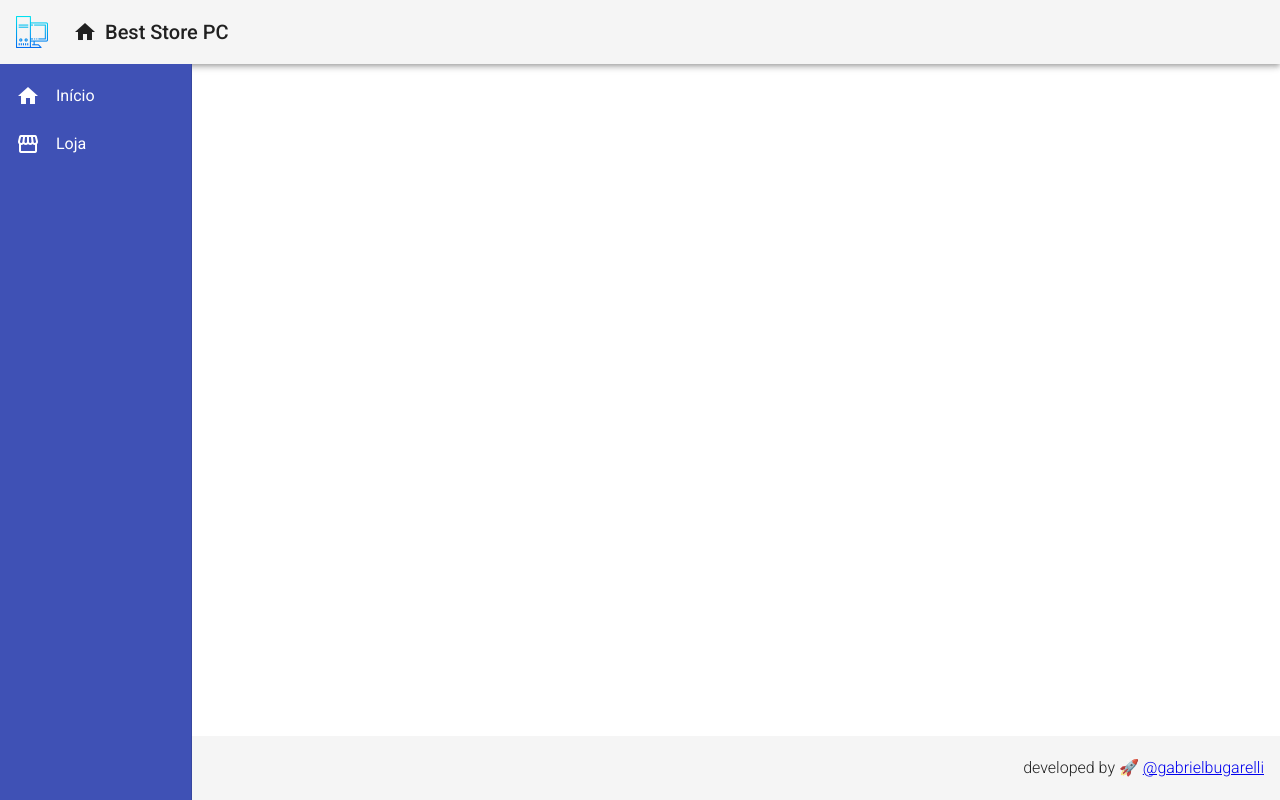
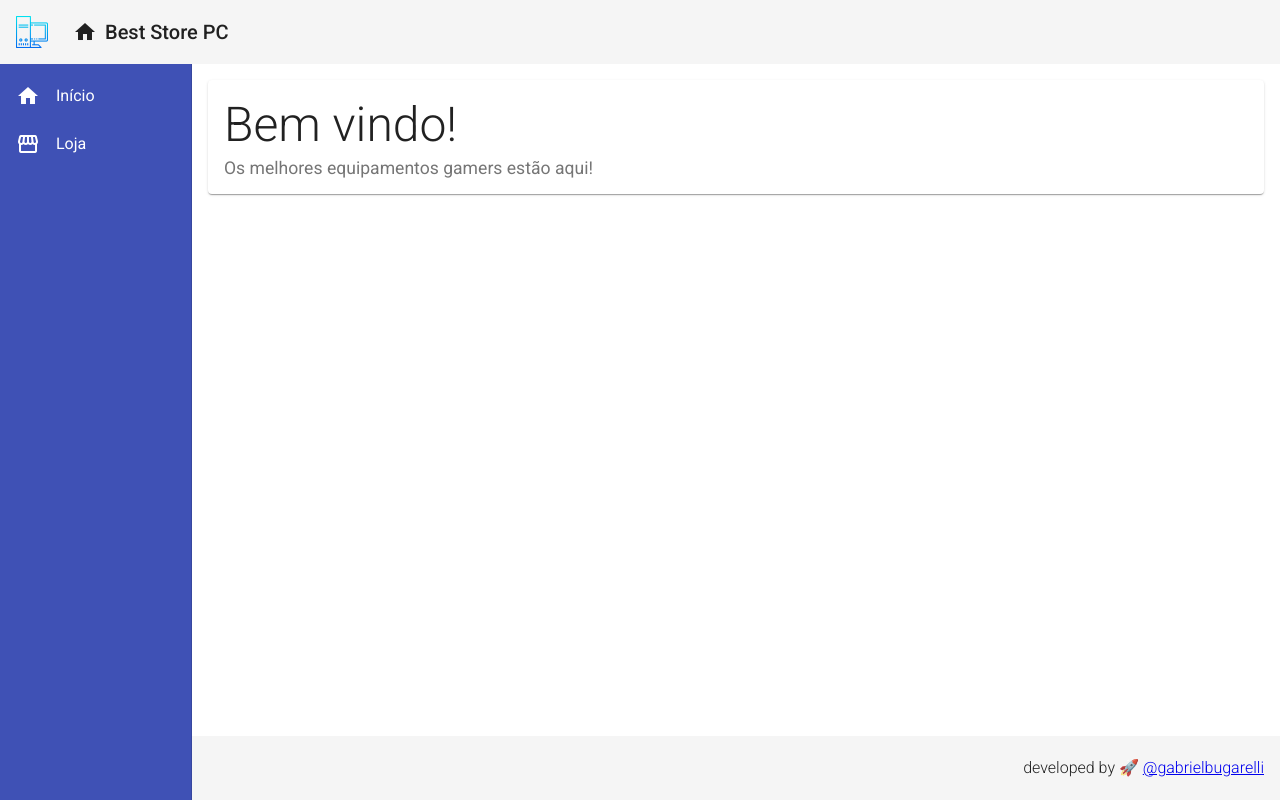
Before and after one commit to gabrielbugarelli/angular-essentials, an Angular app: page /products in a window 1280 px wide. Built offline with nearby package versions, Linux system fonts and the light colour scheme.

Commit message:
feat: implementation home page

```diff
--- a/src/app/components/template/nav/nav.component.css
+++ b/src/app/components/template/nav/nav.component.css
@@ -10,3 +10,8 @@
 .sidenav li {
   padding-right: 1rem;
 }
+
+.content {
+  padding: 1rem;
+  background-color: #fff;
+}
--- a/src/app/components/template/nav/nav.component.html
+++ b/src/app/components/template/nav/nav.component.html
@@ -16,4 +16,8 @@
       </a>
     </mat-nav-list>
   </mat-sidenav>
+
+  <mat-sidenav-content class="content">
+    <app-home></app-home>
+  </mat-sidenav-content>
 </mat-sidenav-container>
--- /dev/null
+++ b/src/app/views/home/home.component.css
@@ -0,0 +1,9 @@
+.home .title {
+  font-size: 3rem;
+  font-weight: 300;
+  line-height: 1.2;
+}
+
+.home .subtitle {
+  font-size: 1.1rem;
+}
--- /dev/null
+++ b/src/app/views/home/home.component.html
@@ -0,0 +1,4 @@
+<mat-card class="home mat-elevation-z1">
+  <mat-card-title class="title">Bem vindo!</mat-card-title>
+  <mat-card-subtitle class="subtitle">Os melhores equipamentos gamers estão aqui!</mat-card-subtitle>
+</mat-card>
--- /dev/null
+++ b/src/app/views/home/home.component.ts
@@ -0,0 +1,15 @@
+import { Component, OnInit } from '@angular/core';
+
+@Component({
+  selector: 'app-home',
+  templateUrl: './home.component.html',
+  styleUrls: ['./home.component.css']
+})
+export class HomeComponent implements OnInit {
+
+  constructor() { }
+
+  ngOnInit(): void {
+  }
+
+}
```
Also changed, not shown: src/app/app.module.ts (+7 -2 lines).
